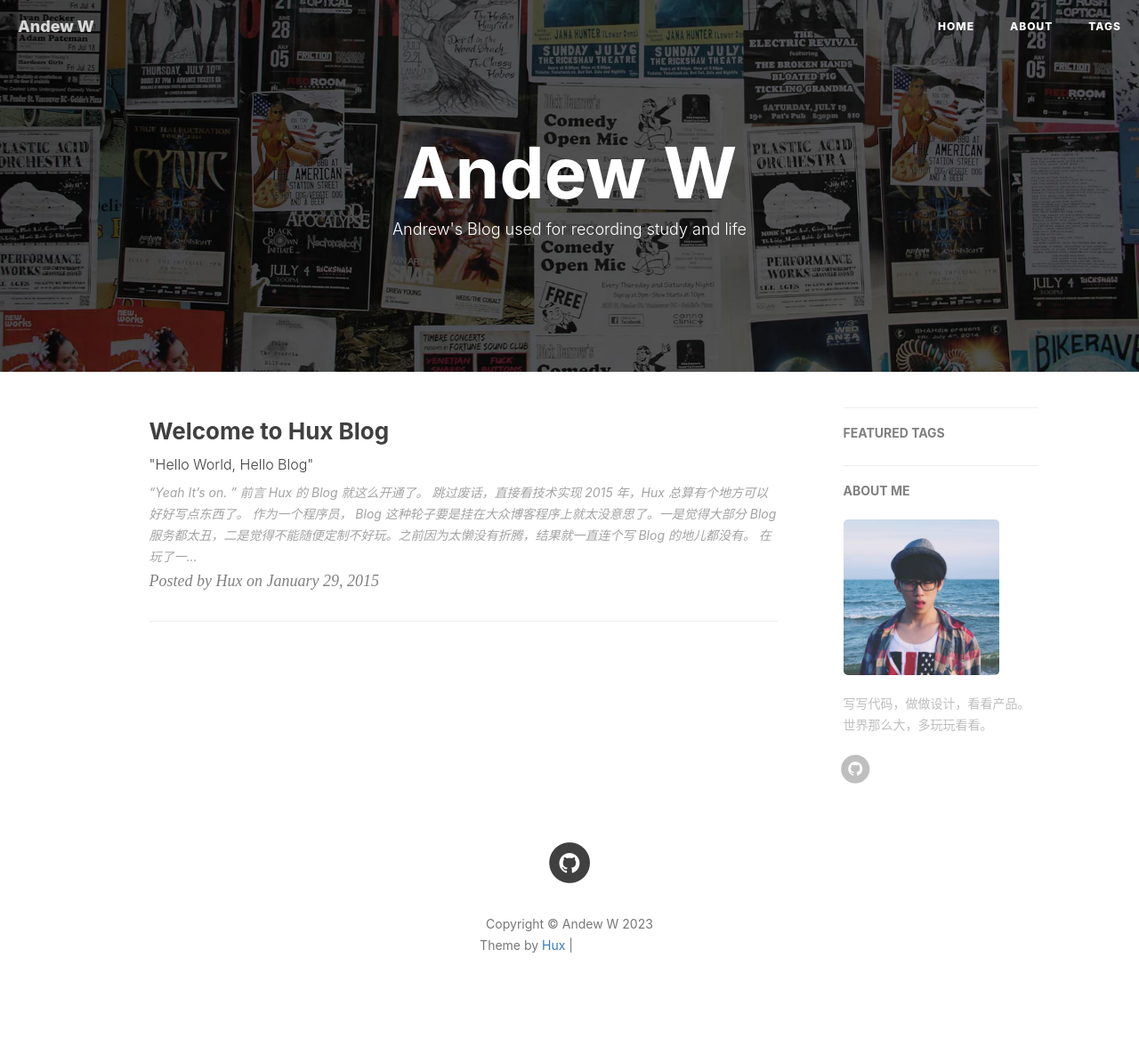
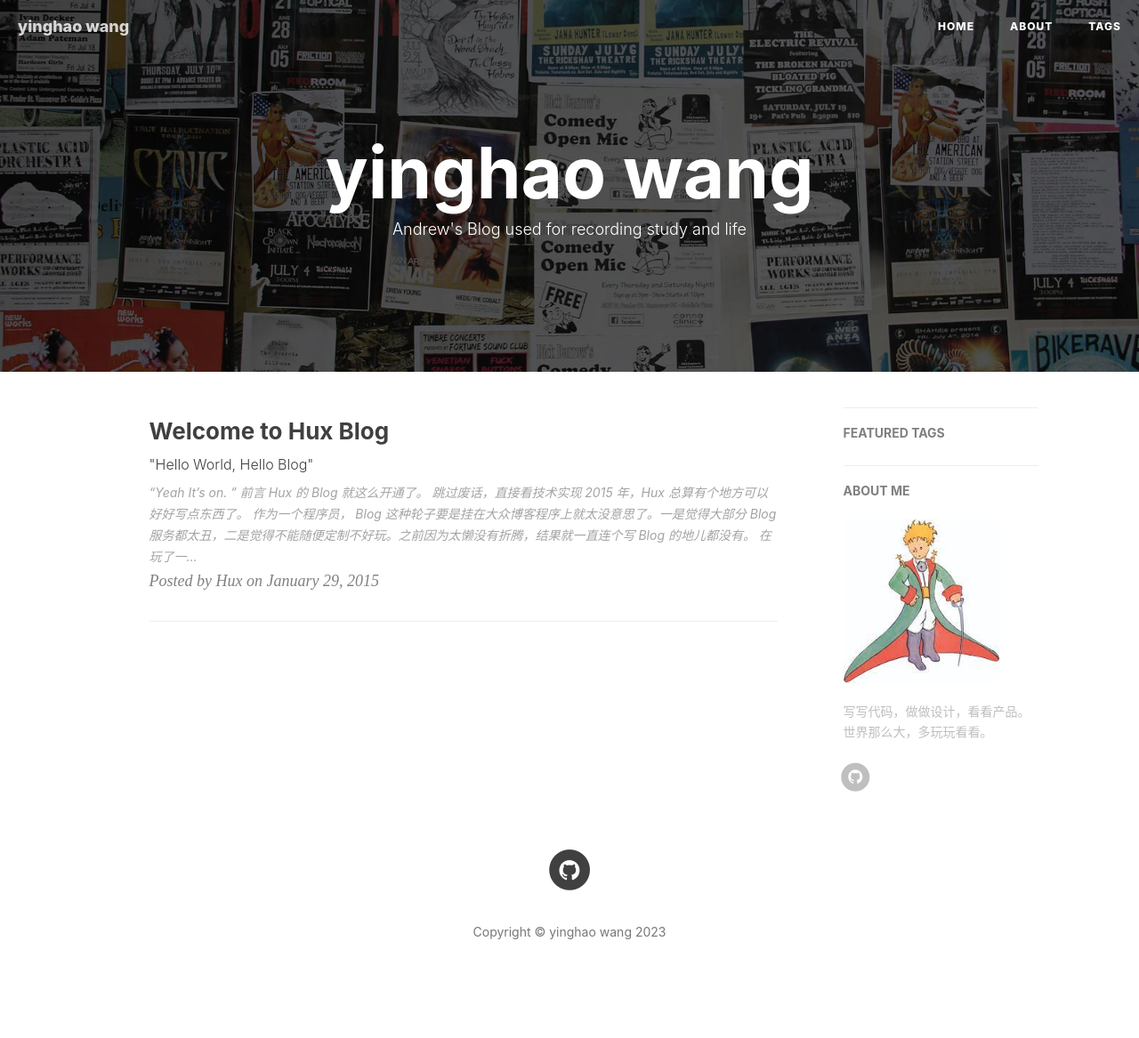
Before and after one commit to andrewW0210/andrewW0210.github.io, a Jekyll site: the page built from index.html, in a window 1280 px wide. Shown: the whole page at 89% size. Built offline with Jekyll 4.4.1, drawn with Linux system fonts in a browser that asks for light colours; nearby versions of some CDN libraries; the list of posts is cut into pages by our own code; comment, search, counter and statistics services are not loaded; grey boxes are pictures that could not be loaded.

Commit message:
Try to config.

```diff
--- a/_config.yml
+++ b/_config.yml
@@ -1,5 +1,5 @@
 # Site settings
-title: Andew W
+title: yinghao wang
 SEOTitle: Andrew's Blog
 header-img: img/home-bg.jpg
 email: wang_yinghao@qq.com
@@ -14,7 +14,7 @@ baseurl: ""         # for example, '/blog' if your blog hosted on 'host/blog'
 RSS: false
 # weibo_username:     huxpro
 # zhihu_username:     huxpro
-github_username:    andrewW0210
+github_username: andrewW0210
 # twitter_username:  huxpro
 # facebook_username:  huxpro
 
@@ -69,7 +69,7 @@ ga_domain:
 # Sidebar settings
 sidebar: true                           # whether or not using Sidebar.
 sidebar-about-description: "写写代码，做做设计，看看产品。世界那么大，多玩玩看看。"
-sidebar-avatar: /img/avatar-hux.jpg      # use absolute URL, seeing it's used in both `/` and `/about/`
+sidebar-avatar: /img/profile.jpg      # use absolute URL, seeing it's used in both `/` and `/about/`
 
 
 
--- a/_includes/footer.html
+++ b/_includes/footer.html
@@ -71,13 +71,13 @@
                 </ul>
                 <p class="copyright text-muted">
                     Copyright &copy; {{ site.title }} {{ site.time | date: '%Y' }}
-                    <br>
+                    <!-- <br>
                     Theme by <a href="http://huangxuan.me">Hux</a> |
                     <iframe
                         style="margin-left: 2px; margin-bottom:-5px;"
                         frameborder="0" scrolling="0" width="91px" height="20px"
                         src="https://ghbtns.com/github-btn.html?user=huxpro&repo=huxpro.github.io&type=star&count=true" >
-                    </iframe>
+                    </iframe> -->
                 </p>
             </div>
         </div>
--- a/_includes/head.html
+++ b/_includes/head.html
@@ -5,7 +5,7 @@
     <meta name="viewport" content="width=device-width, initial-scale=1">
     <meta name="description" content="{{ site.description }}">
     <meta name="keyword"  content="{{ site.keyword }}">
-    <link rel="shortcut icon" href="{{ site.baseurl }}/img/favicon.ico">
+    <!-- <link rel="shortcut icon" href="{{ site.baseurl }}/img/favicon.ico"> -->
 
     <title>{% if page.title %}{{ page.title }} - {{ site.SEOTitle }}{% else %}{{ site.SEOTitle }}{% endif %}</title>
 
```
Also changed, not shown: img/avatar-hux.jpg (deleted), img/favicon.ico (deleted), img/in-post/post-js-version/javascript-java.jpg (deleted), img/in-post/post-js-version/keep-calm-and-learn-javascript.png (deleted), img/profile.jpg (added).
